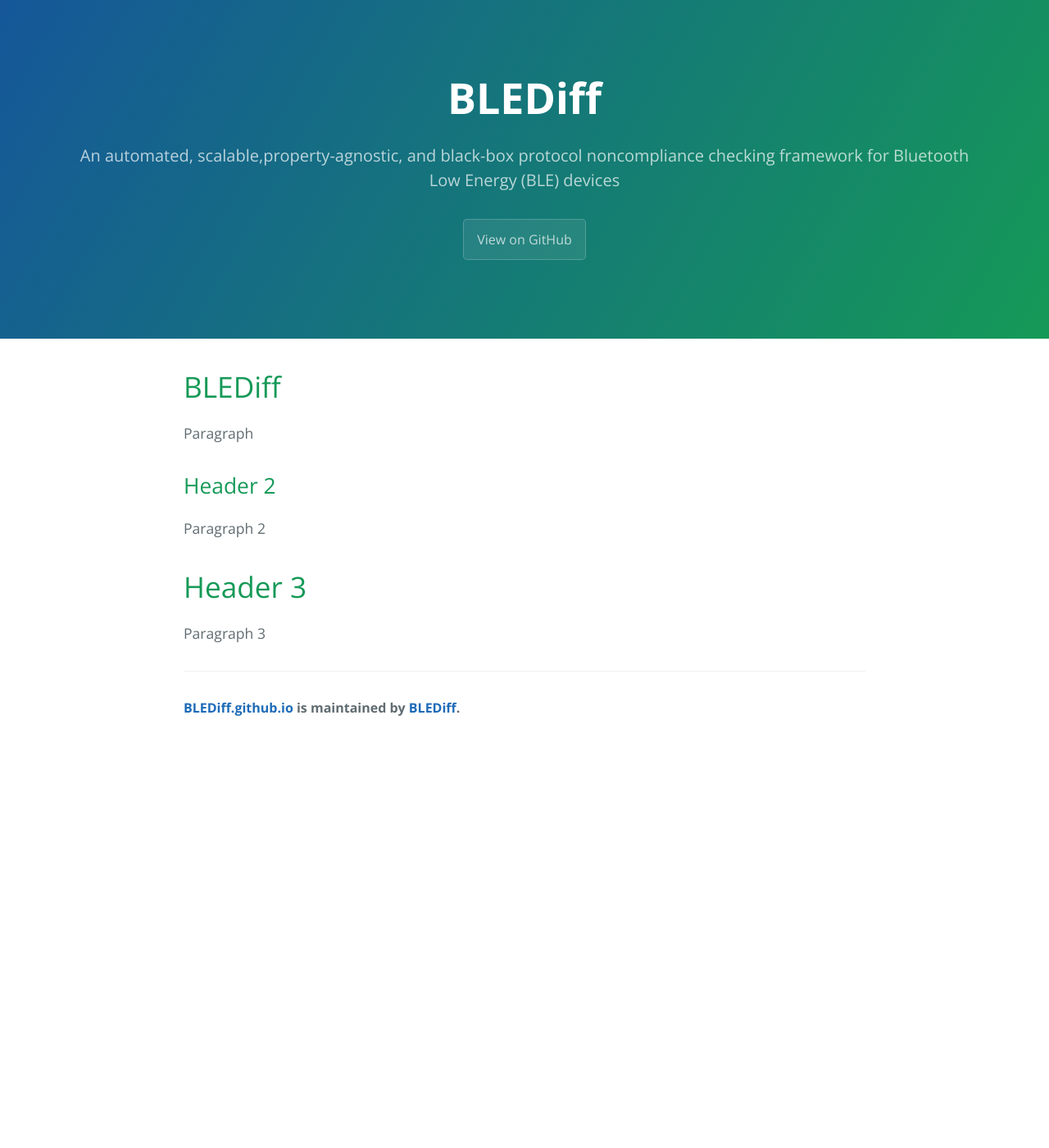
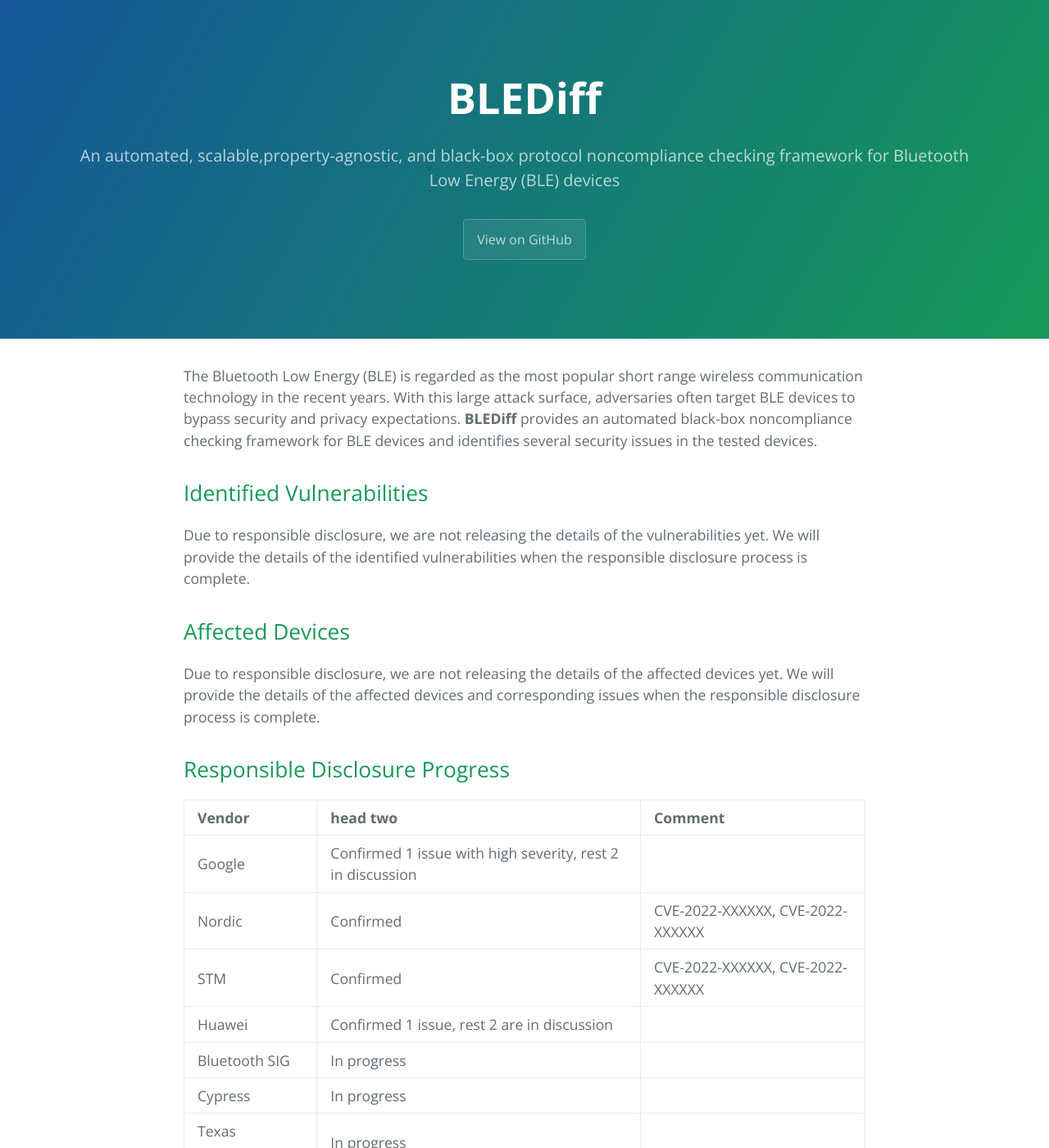
Before and after one commit to BLEDiff/BLEdiff.github.io, a Jekyll site: the page built from index.md, in a window 1280 px wide and 1400 px high. Shown: the whole window at 82% size. Built offline with Jekyll 4.4.1, drawn with Linux system fonts in a browser that asks for light colours; our own code applies the rules of GitHub Pages for plain Markdown files; some of the changed text lies outside the part shown.

Commit message:
Update index.md

```diff
--- a/index.md
+++ b/index.md
@@ -2,13 +2,41 @@
 layout: default
 ---
 
-# BLEDiff
+The Bluetooth Low Energy (BLE) is regarded as the most popular short range wireless communication technology in the recent years. With this large attack surface, adversaries often target BLE devices to bypass security and privacy expectations. **BLEDiff** provides an automated black-box noncompliance checking framework for BLE devices and identifies several security issues in the tested devices.
 
-Paragraph
+## Identified Vulnerabilities
+Due to responsible disclosure, we are not releasing the details of the vulnerabilities yet. We will provide the details of the identified vulnerabilities when the responsible disclosure process is complete.
 
-## Header 2
-Paragraph 2
+## Affected Devices
+Due to responsible disclosure, we are not releasing the details of the affected devices yet. We will provide the details of the affected devices and corresponding issues when the responsible disclosure process is complete.
+
+## Responsible Disclosure Progress
+
+| Vendor           | head two                                                     | Comment                          |
+|:-----------------|:-------------------------------------------------------------|:---------------------------------|
+| Google           | Confirmed 1 issue with high severity, rest 2 in discussion   |                                  |
+| Nordic           | Confirmed                                                    | CVE-2022-XXXXXX, CVE-2022-XXXXXX |
+| STM              | Confirmed                                                    | CVE-2022-XXXXXX, CVE-2022-XXXXXX |
+| Huawei           | Confirmed 1 issue, rest 2 are in discussion                  |                                  |
+| Bluetooth SIG    | In progress                                                  |                                  |
+| Cypress          | In progress                                                  |                                  |
+| Texas Instrument | In progress                                                  |                                  |
+| Espressif        | In progress                                                  |                                  |
+| Dialog           | In progress                                                  |                                  |
+| Microchip        | In progress                                                  |                                  |
+| Motorola         | In progress                                                  |                                  |
+| Samsung          | In progress                                                  |                                  |
+| Apple            | In progress                                                  |                                  |
+| HTC              | In progress                                                  |                                  |
+| Honor            | In progress                                                  |                                  |
+| Xiaomi           | In progress                                                  |                                  |
+| Oneplus          | In progress                                                  |                                  |
+| Lenovo           | In progress                                                  |                                  |
+| BlueZ            | In progress                                                  |                                  |
 
 
-# Header 3
-Paragraph 3
+_Note: The CVE numbers are anonymized in order to preserve double blind review process._
+
+
+## Open Source Implementation
+Due to responsible disclosure, we are not releasing the implementation of BLEDiff yet. We will provide the open sourced implementation at the [github repository](https://github.com/BLEDiff/BLEDiff) when the responsible disclosure process is complete.
```
